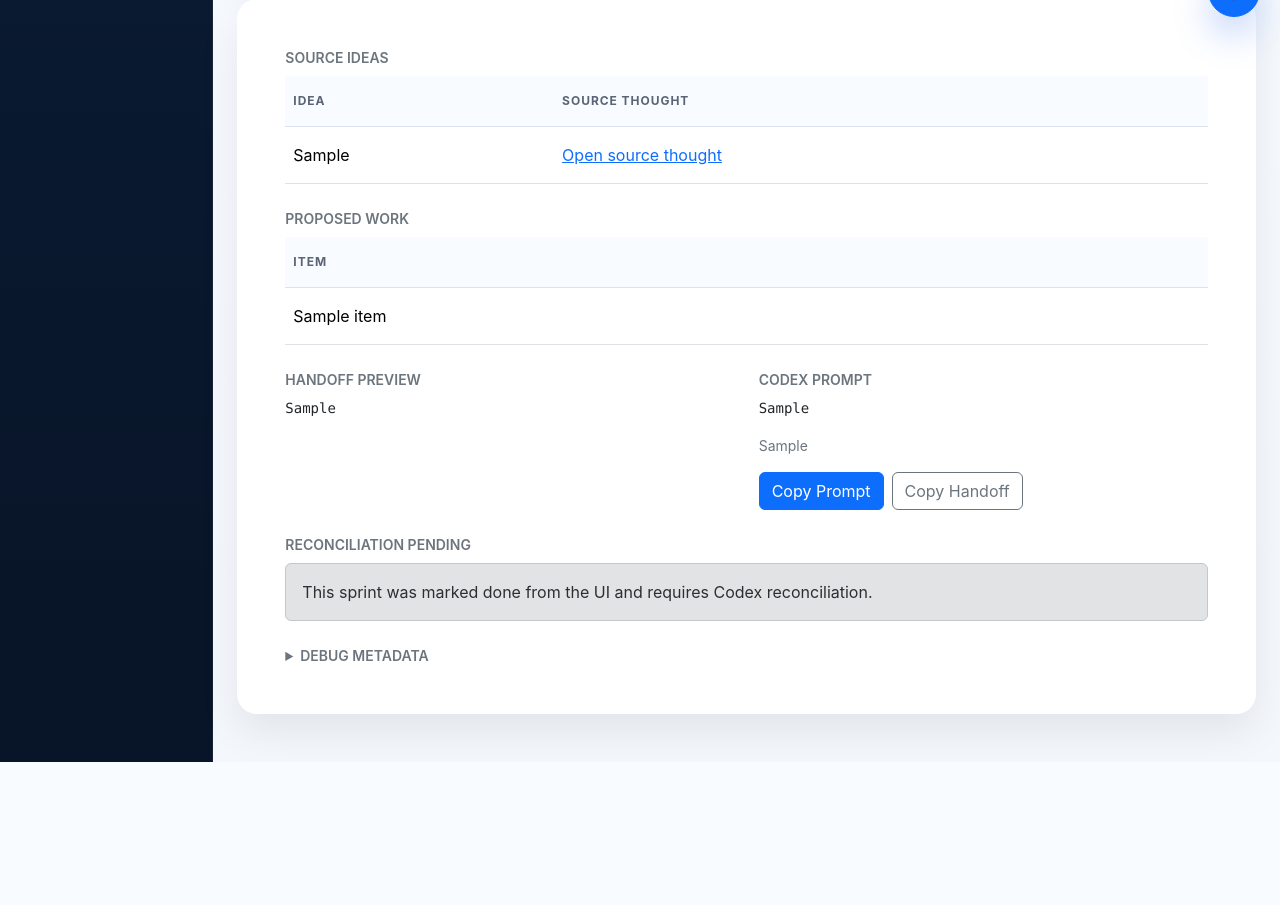
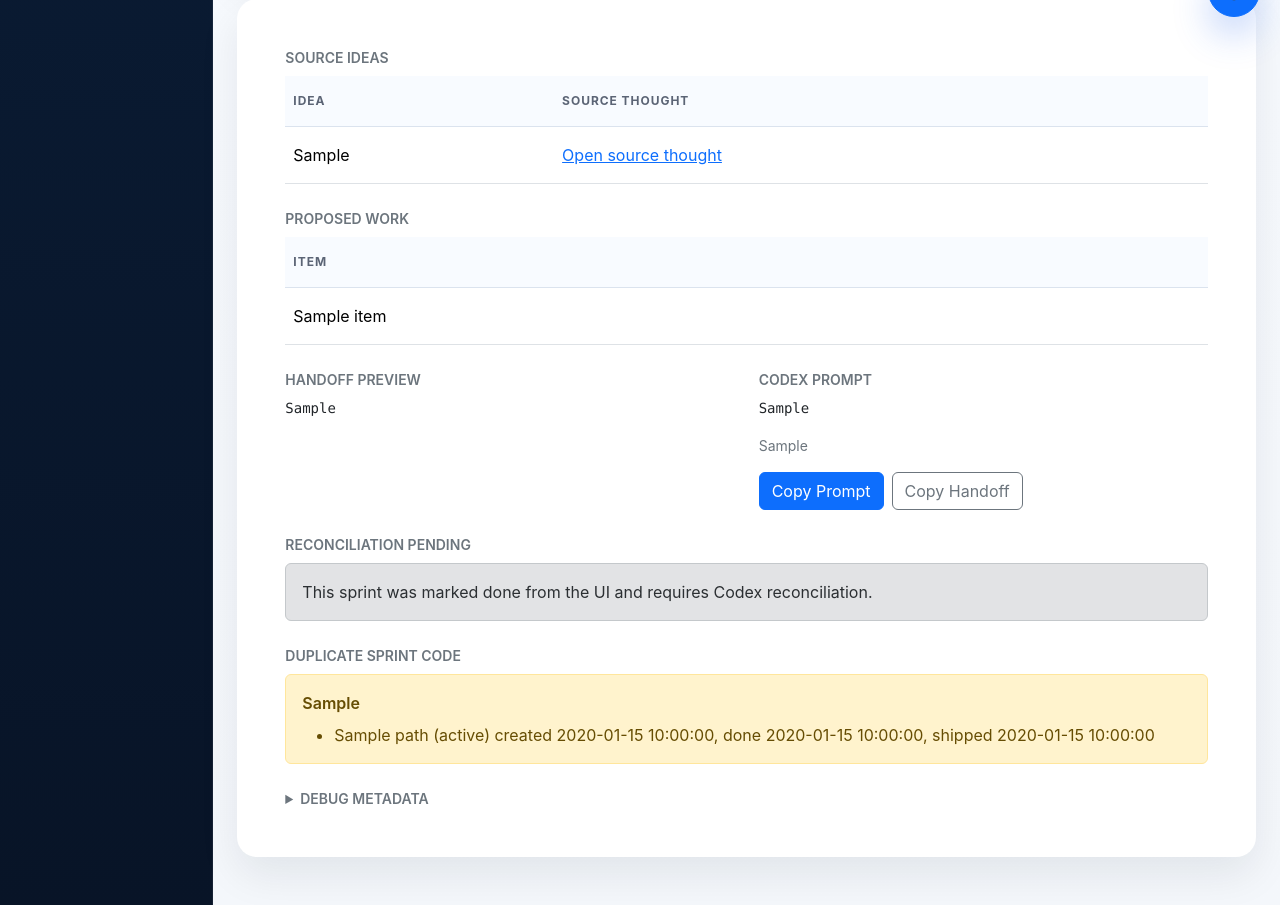
Before and after one commit to fourseasonsft/worklog-viewer, a Flask app: template templates/sprint_detail.html in a window 1280 px wide. Shown: the part 763-1668 px from the top of the page. Before the commit the page ends 1525 px from the top, so only its background shows below. Run offline with Flask 3, Linux system fonts and the light colour scheme; the template is opened without the code that fills it: most values are stand-ins (such as "Sample title", 1, 10 or a date in 2020); some libraries are stand-ins or nearby versions.

Commit message:
Harden sprint code duplicate lookup

```diff
--- a/app.py
+++ b/app.py
@@ -2159,6 +2159,135 @@ def _sprint_records() -> list[dict[str, object]]:
     return records
 
 
+def _terminal_sprint_status_rank(status_key: str) -> int:
+    order = {
+        "shipped": 0,
+        "reconciled": 1,
+        "done": 2,
+        "staged": 3,
+        "completed": 4,
+        "active": 5,
+        "approved": 6,
+        "proposed": 7,
+        "rescinded": 8,
+        "deleted": 9,
+    }
+    return order.get(status_key, 99)
+
+
+def _sprint_code_duplicates() -> dict[str, list[dict[str, object]]]:
+    duplicates: dict[str, list[dict[str, object]]] = defaultdict(list)
+    for record in _sprint_records():
+        code = str(record.get("sprint_code") or "").strip().upper()
+        if code:
+            duplicates[code].append(record)
+    return {code: records for code, records in duplicates.items() if len(records) > 1}
+
+
+def _sprint_duplicate_report_rows() -> list[dict[str, object]]:
+    rows: list[dict[str, object]] = []
+    for code, records in sorted(_sprint_code_duplicates().items()):
+        rows.append(
+            {
+                "sprint_code": code,
+                "records": [
+                    {
+                        "path": record.get("path"),
+                        "status": record.get("status_key"),
+                        "created_at": record.get("created_at"),
+                        "done_at": record.get("done_at"),
+                        "shipped_at": record.get("shipped_at"),
+                    }
+                    for record in records
+                ],
+                "canonical_path": _sprint_duplicate_canonical_record(records).get("path") if _sprint_duplicate_canonical_record(records) else "",
+            }
+        )
+    return rows
+
+
+def _sprint_duplicate_canonical_record(records: list[dict[str, object]]) -> dict[str, object] | None:
+    if not records:
+        return None
+    non_terminal = [record for record in records if record.get("status_key") in {"proposed", "approved", "active", "completed", "staged"}]
+    if len(non_terminal) == 1:
+        return non_terminal[0]
+    if len(non_terminal) > 1:
+        return None
+    ranked = sorted(records, key=lambda record: (
+        _terminal_sprint_status_rank(str(record.get("status_key") or "")),
+        str(record.get("done_at") or record.get("shipped_at") or ""),
+        str(record.get("updated_at") or ""),
+        str(record.get("created_at") or ""),
+        str(record.get("path") or ""),
+    ))
+    return ranked[0] if ranked else None
+
+
+def _sprint_duplicate_resolution_warning(records: list[dict[str, object]], canonical: dict[str, object] | None) -> str:
+    paths = ", ".join(str(record.get("path") or "") for record in records if str(record.get("path") or "").strip())
+    if canonical:
+        return f"Duplicate sprint code resolved to {canonical.get('path') or 'a canonical record'}; other matches: {paths}."
+    return f"Duplicate sprint code conflict across: {paths}."
+
+
+def _sprint_duplicate_match_details(records: list[dict[str, object]]) -> list[dict[str, object]]:
+    return [
+        {
+            "path": record.get("path"),
+            "status": record.get("status_key"),
+            "created_at": record.get("created_at"),
+            "done_at": record.get("done_at"),
+            "shipped_at": record.get("shipped_at"),
+        }
+        for record in records
+    ]
+
+
+def _annotate_sprint_duplicate(record: dict[str, object], canonical: dict[str, object]) -> None:
+    record_path = WORKLOG_ROOT / str(record["path"])
+    canonical_path = str(canonical.get("path") or canonical.get("sprint_code") or "")
+    note = "\n".join(
+        [
+            "",
+            "## Duplicate Resolution",
+            f"- superseded_by: {canonical_path}",
+            f"- duplicate_resolution_note: Superseded by canonical sprint code lookup for {record.get('sprint_code') or ''}.",
+            f"- resolved_at: {datetime.now(timezone.utc).isoformat()}",
+            "",
+        ]
+    )
+    text = record_path.read_text(encoding="utf-8")
+    if "## Duplicate Resolution" not in text:
+        if not text.endswith("\n"):
+            text += "\n"
+        text += note
+        text = re.sub(r"^- updated_at: .*?$", f"- updated_at: {datetime.now(timezone.utc).isoformat()}", text, flags=re.M)
+        record_path.write_text(text, encoding="utf-8")
+
+
+def _move_sprint_to_duplicates(record: dict[str, object], canonical: dict[str, object]) -> Path | None:
+    source = WORKLOG_ROOT / str(record["path"])
+    if not source.exists():
+        return None
+    target_dir = _sprints_dir("duplicates")
+    target_dir.mkdir(parents=True, exist_ok=True)
+    target = target_dir / source.name
+    if target.exists():
+        target = target_dir / f"{source.stem}-{datetime.now(timezone.utc).strftime('%Y%m%d%H%M%S')}{source.suffix}"
+    source.rename(target)
+    record_path = target
+    text = record_path.read_text(encoding="utf-8")
+    if "## Duplicate Resolution" not in text:
+        text += "\n## Duplicate Resolution\n"
+        text += f"- superseded_by: {canonical.get('path') or canonical.get('sprint_code') or ''}\n"
+        text += f"- duplicate_resolution_note: Superseded by canonical sprint code lookup for {record.get('sprint_code') or ''}.\n"
+        text += f"- resolved_at: {datetime.now(timezone.utc).isoformat()}\n"
+        text = re.sub(r"^- updated_at: .*?$", f"- updated_at: {datetime.now(timezone.utc).isoformat()}", text, flags=re.M)
+        record_path.write_text(text, encoding="utf-8")
+    return target
+
+
 def _filter_sprint_records(records: list[dict[str, object]], status: str, app_slug: str) -> list[dict[str, object]]:
     status = (status or "all").lower()
     app_slug = _normalize_app_filter(app_slug)
@@ -2227,12 +2356,23 @@ def _sprint_record_by_code(sprint_code: str) -> dict[str, object] | None:
     records = [record for record in _sprint_records() if str(record.get("sprint_code") or "").strip().upper() == sprint_code]
     if not records:
         return None
-    preferred_statuses = ["proposed", "approved", "active", "completed", "staged", "shipped", "done", "reconciled", "rescinded", "deleted"]
-    for status in preferred_statuses:
-        for record in records:
-            if record.get("status_key") == status:
-                return record
-    return records[0]
+    canonical = _sprint_duplicate_canonical_record(records)
+    if canonical and len(records) > 1:
+        warning = _sprint_duplicate_resolution_warning(records, canonical)
+        canonical = {**canonical}
+        canonical["duplicate_warning"] = warning
+        canonical["duplicate_records"] = _sprint_duplicate_match_details(records)
+        canonical["duplicate_canonical_path"] = canonical.get("path")
+        canonical["duplicate_conflict"] = any(str(record.get("path") or "") != str(canonical.get("path") or "") for record in records)
+        return canonical
+    if records:
+        record = {**records[0]}
+        if len(records) > 1:
+            record["duplicate_warning"] = _sprint_duplicate_resolution_warning(records, None)
+            record["duplicate_records"] = _sprint_duplicate_match_details(records)
+            record["duplicate_conflict"] = True
+        return record
+    return None
 
 
 def _sprint_queue_dashboard_counts() -> dict[str, int]:
@@ -3596,6 +3736,8 @@ def sprint_action_by_code(sprint_code: str):
     record = _sprint_record_by_code(sprint_code)
     if not record:
         abort(404)
+    if record.get("duplicate_conflict"):
+        return {"ok": False, "error": "Duplicate sprint code conflict. Resolve duplicates before mutating by code.", "matches": record.get("duplicate_records", [])}, 409
     confirmation = (request.form.get("confirm") or "").strip().lower()
     if confirmation != "yes":
         return {"ok": False, "error": "Confirmation required to update sprint status by code."}, 400
--- a/templates/sprint_detail.html
+++ b/templates/sprint_detail.html
@@ -57,6 +57,7 @@
       <div class="card-body p-4 p-xl-5">
         <div class="text-uppercase text-secondary small fw-semibold mb-2">Actions</div>
         <div class="d-flex flex-wrap gap-2">
+          {% set can_mutate = not record.duplicate_conflict %}
           {% if record.status_key == 'proposed' %}
             <form method="post" action="{{ url_for('sprint_action', sprint_id=record.id) }}">
               <input type="hidden" name="action" value="approve">
@@ -79,11 +80,15 @@
             <a class="btn btn-outline-secondary" href="{{ url_for('sprints') }}">Back to Sprint Queue</a>
           {% else %}
             {% if record.status_key in ['active', 'completed', 'staged'] or (record.status_key == 'approved') %}
-              <form method="post" action="{{ url_for('sprint_action_by_code', sprint_code=record.sprint_code) }}">
-                <input type="hidden" name="action" value="done">
-                <input type="hidden" name="confirm" value="yes">
-                <button class="btn btn-dark" type="submit">Mark Done</button>
-              </form>
+              {% if can_mutate %}
+                <form method="post" action="{{ url_for('sprint_action_by_code', sprint_code=record.sprint_code) }}">
+                  <input type="hidden" name="action" value="done">
+                  <input type="hidden" name="confirm" value="yes">
+                  <button class="btn btn-dark" type="submit">Mark Done</button>
+                </form>
+              {% else %}
+                <span class="badge text-bg-warning align-self-center">Duplicate code</span>
+              {% endif %}
             {% endif %}
             <form method="post" action="{{ url_for('sprint_action', sprint_id=record.id) }}">
               <input type="hidden" name="action" value="rescind">
@@ -202,6 +207,19 @@
             </div>
           </div>
         {% endif %}
+        {% if record.duplicate_warning %}
+          <div class="mt-4">
+            <div class="text-uppercase text-secondary small fw-semibold mb-2">Duplicate Sprint Code</div>
+            <div class="alert alert-warning">
+              <div class="fw-semibold mb-2">{{ record.duplicate_warning }}</div>
+              <ul class="mb-0">
+                {% for item in record.duplicate_records or [] %}
+                  <li>{{ item.path }} ({{ item.status }}){% if item.created_at %} created {{ item.created_at }}{% endif %}{% if item.done_at %}, done {{ item.done_at }}{% endif %}{% if item.shipped_at %}, shipped {{ item.shipped_at }}{% endif %}</li>
+                {% endfor %}
+              </ul>
+            </div>
+          </div>
+        {% endif %}
 
         <details class="mt-4">
           <summary class="text-uppercase text-secondary small fw-semibold">Debug metadata</summary>
```
Also changed, not shown: templates/sprints.html (+17 -0 lines), tests/test_sprints.py (+63 -8 lines).
